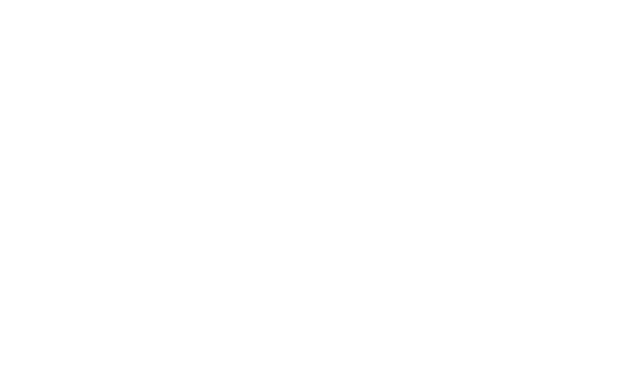
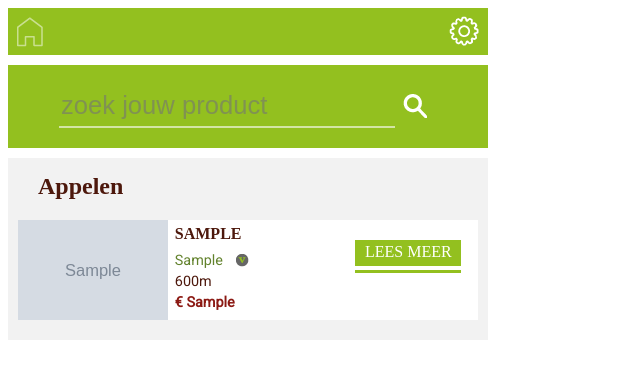
Before and after one commit to lisalepaige/EcoFlavor, a PHP site: page /search.php in a window 1280 px wide. Before the commit the part shown is empty. Shown: the top 379 px of the page, without its empty margins (0-640 px from the left). Run offline with PHP 8.4, Linux system fonts and the light colour scheme; tables that the repository leaves empty or names only in its code hold one stand-in row (values such as "Sample post"); grey boxes marked "Sample" are stand-in pictures.

Commit message:
search items css

```diff
--- a/classes/Product.class.php
+++ b/classes/Product.class.php
@@ -2,14 +2,14 @@
 
 include_once('Db.class.php');
 
-    class Post {
+    class Product {
 
         private $db;
 
             public static function ShowProduct(){
 
                 $conn = Db::getInstance();
-                $statement = $conn->prepare("SELECT product.naam, prijs, handelaar.naam FROM product, handelaar WHERE product.handelaar_id = handelaar.id");
+                $statement = $conn->prepare("SELECT product.product_naam, product_prijs, product_img, handelaar.naam FROM product, handelaar WHERE product.handelaar_id = handelaar.id");
                 $statement->execute();
 
                 return $statement->fetchAll(PDO::FETCH_ASSOC);
@@ -24,7 +24,7 @@ include_once('Db.class.php');
 
                         $foundProduct = [];
                         foreach($product as $p){
-                                if(strpos(strtolower($p['naam']), strtolower($search)) !== false){
+                                if(strpos(strtolower($p['product_naam']), strtolower($search)) !== false){
                                     $foundProduct[] = $p;
                                 }
                         }
--- a/css/style.css
+++ b/css/style.css
@@ -19,12 +19,19 @@ header
 .search__input
 {
     background-color: #93C01F;
-    font-size: 1.7em;
+    font-size: 1.6em;
     opacity: 0.6;
     border-style: none;
     border-bottom-style: double;
     border-color: white;
     color: white;
+}
+
+.searchNav
+{
+    display:flex;
+    flex-direction: row;
+    justify-content: center;
 }
 
 .search
@@ -273,3 +280,84 @@ header
     margin-left: 145px;
     margin-bottom: 170px;
 }
+
+/* search.php */
+
+.searchP
+{
+    background-color: #F2F2F2;
+    color: #4D180C;
+    font-family: 'Century Gothic';
+    margin-top: 10px;
+    padding: 10px;
+}
+
+.searchP__titel
+{
+    margin-left: 20px;
+    margin-top: 5px;
+}
+
+.searchP__list
+{
+    background-color: white;
+    display: grid;
+    grid-template-columns: 33% 36% 30%;
+    margin-bottom: 10px;
+}
+
+.searchP__img
+{
+    width: 150px;
+    height: 100px;
+    object-fit: cover;
+}
+
+.btn--searchP
+{
+    margin-left: 20px;
+    margin-top: 20px;
+}
+
+.searchP__grid
+{
+    margin-left: 5px;
+    font-family: 'Roboto';
+}
+
+.searchP__pnaam
+{
+    text-transform: uppercase;
+    font-family: 'Century Gothic';
+    margin-top: 5px;
+    margin-bottom: 2px;
+}
+
+.searchP__hnaam
+{
+    color: #62822C;
+    margin-top: 0px;
+    margin-bottom: 4px;
+    font-size: 0.9em;
+}
+
+.searchP__afstand
+{
+    margin-top: 4px;
+    margin-bottom: 4px;
+    font-size: 0.9em;
+}
+
+.searchP__prijs
+{
+    color: #8C1A14;
+    font-weight: bold;
+    margin-top: 2px;
+    margin-bottom: 5px;
+    font-size: 0.9em;
+}
+
+.searchP__v
+{
+    margin-bottom: -10px;
+}
--- /dev/null
+++ b/nav.inc.php
@@ -0,0 +1,11 @@
+<header>
+        <img src="images/home.png" alt="home" class="header__home">
+        <img src="images/instellingen.png" alt="instellingen">
+</header>
+
+   <div class="search">
+       <form action="" method="get" class="searchNav">
+        <input type="search" name="search" placeholder="zoek jouw product" class="search__input">
+        <img src="images/search.png" alt="search" class="search__icon">
+    </form>
+    </div>
--- a/search.php
+++ b/search.php
@@ -0,0 +1,50 @@
+<?php
+
+include_once("classes/Product.class.php");
+
+if ( isset($_GET['search']) ){
+    $search = $_GET['search'];
+    $product = Product::searchProduct($search);
+    echo $search;
+
+} else {
+    $product = Product::ShowProduct();
+}
+
+?><!DOCTYPE html>
+<html lang="en">
+<head>
+    <meta charset="UTF-8">
+    <meta name="viewport" content="width=device-width, initial-scale=1.0">
+    <meta http-equiv="X-UA-Compatible" content="ie=edge">
+    <link href="https://fonts.googleapis.com/css?family=Roboto" rel="stylesheet">
+    <link rel="stylesheet" type="text/css" href="css/style.css">
+
+    <title>EcoFlavor</title>
+</head>
+<body>
+
+    <?php include_once("nav.inc.php"); ?>
+
+    <main class="searchP">
+        <h2 class="searchP__titel">Appelen</h2>
+
+        <?php foreach($product as $p): ?>
+
+        <div class="searchP__list">
+            <img src="images/<?php echo $p['product_img']; ?>" alt="product" class="searchP__img" >
+            <div class="searchP__grid">
+                <h4 class="searchP__pnaam"><?php echo $p['product_naam']; ?></h4>
+                <p class="searchP__hnaam"><?php echo $p['naam']; ?>
+                <img src="images/verificatie.png" alt="verificatie" class="searchP__v"></p>
+                <p class="searchP__afstand">600m</p>
+                <p class="searchP__prijs">€ <?php echo $p['product_prijs']; ?></p>
+            </div>
+            <a href="#" class="btn btn--searchP">Lees Meer<span class="border"></span></a>
+        </div>
+        <?php endforeach; ?>
+
+    </main>
+
+</body>
+</html>
```
Also changed, not shown: index.php (+2 -24 lines), images/verificatie.png (added).
